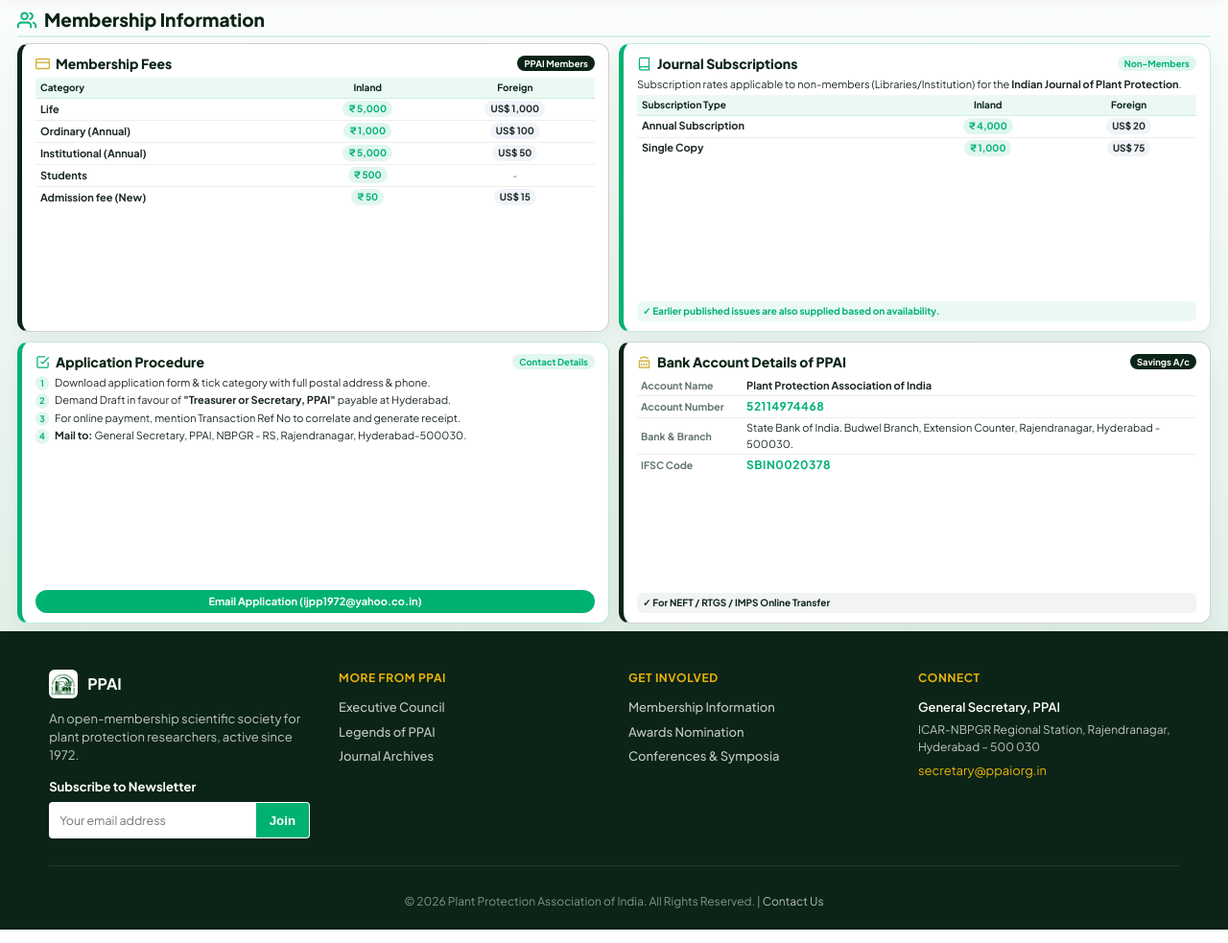
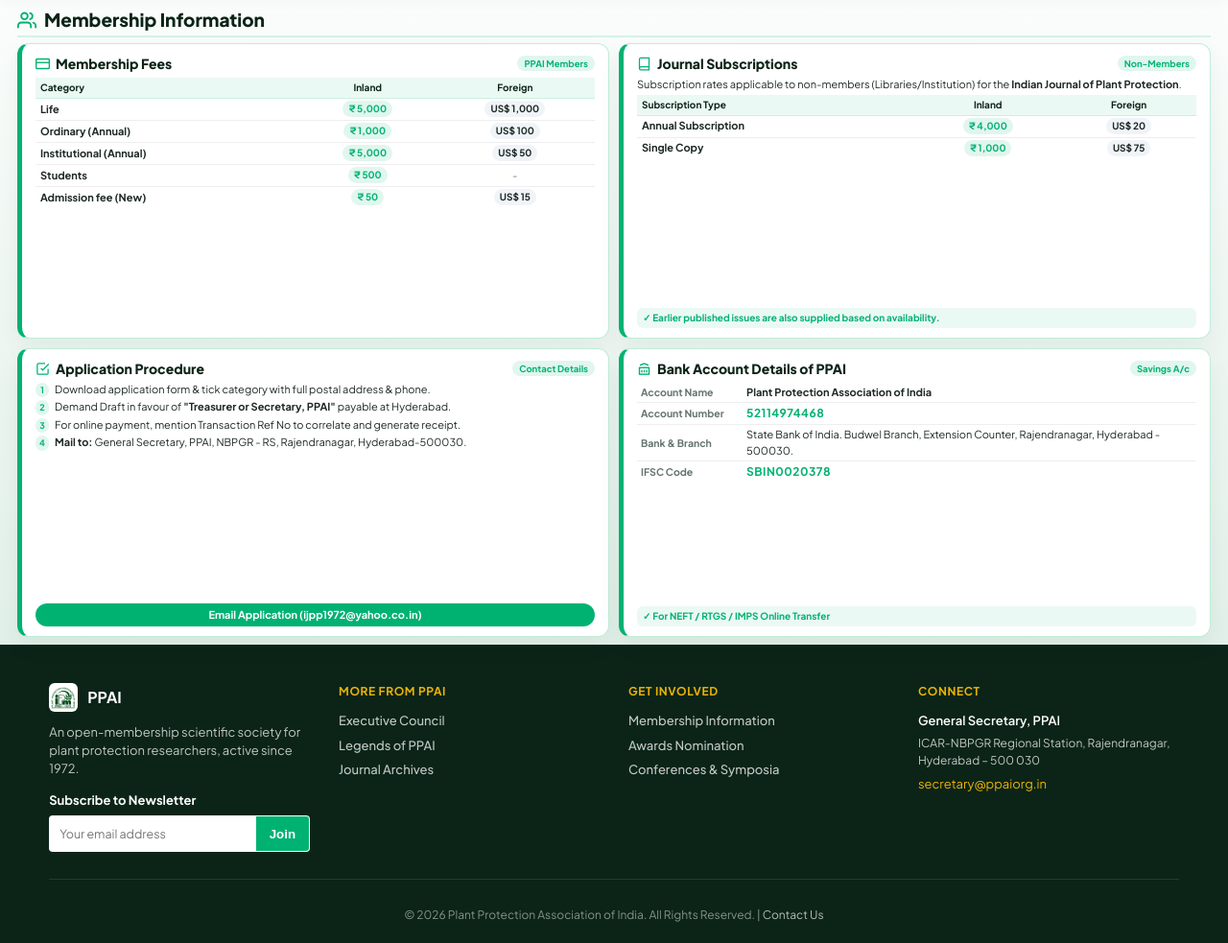
Before and after one commit to VISHNU81003/ppai-website, a Django app: page /membership/info/ in a window 1280 px wide. Shown: the part 127-1110 px from the top of the page at 96% size. Run offline with Django 5.2, Linux system fonts and the light colour scheme; data that the repository does not hold is empty.

Commit message:
Convert all black borders and badges to unified vibrant green and calibrate height to remove footer sliver

```diff
--- a/templates/pages/membership_info.html
+++ b/templates/pages/membership_info.html
@@ -3,7 +3,7 @@
 {% block title %}Membership Information — Plant Protection Association of India{% endblock %}
 
 {% block content %}
-<div class="container inner-section" style="padding: 6px 18px 8px 18px; margin-bottom: 0px; border-radius: 14px; display: flex; flex-direction: column; min-height: calc(100vh - 142px); box-sizing: border-box;">
+<div class="container inner-section" style="padding: 6px 18px 8px 18px; margin-bottom: 0px; border-radius: 14px; display: flex; flex-direction: column; min-height: calc(100vh - 128px); box-sizing: border-box;">
   <!-- Title Bar -->
   <div class="inner-title-bar" style="margin-bottom: 6px; padding-bottom: 2px; flex-shrink: 0;">
     <h1 style="font-size: 19px; font-weight: 800; color: var(--deep-forest); margin: 0; display: flex; align-items: center; gap: 8px;">
@@ -12,18 +12,18 @@
     </h1>
   </div>
 
-  <!-- 4-Card Grid Dashboard (Fills remaining screen height perfectly to the fold) -->
+  <!-- 4-Card Grid Dashboard (All unified vibrant green styling, zero black shades) -->
   <div style="display: grid; grid-template-columns: 1fr 1fr; gap: 10px; flex-grow: 1; align-items: stretch; margin-bottom: 0px;">
 
-    <!-- Card 1: Membership Fees -->
-    <div style="background: #FFFFFF; border: 1px solid rgba(11, 36, 23, 0.2); border-left: 5px solid var(--deep-forest); border-radius: 12px; padding: 10px 14px; box-shadow: var(--shadow-soft); display: flex; flex-direction: column; justify-content: space-between;">
+    <!-- Card 1: Membership Fees (Unified Green) -->
+    <div style="background: #FFFFFF; border: 1px solid rgba(0, 178, 114, 0.25); border-left: 5px solid var(--vibrant-green); border-radius: 12px; padding: 10px 14px; box-shadow: var(--shadow-soft); display: flex; flex-direction: column; justify-content: space-between;">
       <div>
         <div style="display: flex; align-items: center; justify-content: space-between; margin-bottom: 4px;">
           <h2 style="font-size: 14px; font-weight: 800; color: var(--deep-forest); margin: 0; border: none; padding: 0; display: flex; align-items: center; gap: 6px;">
-            <svg width="15" height="15" viewBox="0 0 24 24" fill="none" stroke="#D4AF37" stroke-width="2.2"><rect x="1" y="4" width="22" height="16" rx="2"/><line x1="1" y1="10" x2="23" y2="10"/></svg>
+            <svg width="15" height="15" viewBox="0 0 24 24" fill="none" stroke="var(--vibrant-green)" stroke-width="2.2"><rect x="1" y="4" width="22" height="16" rx="2"/><line x1="1" y1="10" x2="23" y2="10"/></svg>
             Membership Fees
           </h2>
-          <span class="badge-pill" style="font-size: 9.5px; padding: 1px 7px; background: var(--deep-forest); color: white;">PPAI Members</span>
+          <span class="badge-pill" style="font-size: 9.5px; padding: 1px 7px; background: rgba(0,178,114,0.12); color: var(--vibrant-green);">PPAI Members</span>
         </div>
 
         <table style="width: 100%; border-collapse: collapse; font-size: 11px; margin-top: 2px;">
@@ -65,7 +65,7 @@
       </div>
     </div>
 
-    <!-- Card 2: Journal Subscription -->
+    <!-- Card 2: Journal Subscription (Unified Green) -->
     <div style="background: #FFFFFF; border: 1px solid rgba(0, 178, 114, 0.25); border-left: 5px solid var(--vibrant-green); border-radius: 12px; padding: 10px 14px; box-shadow: var(--shadow-soft); display: flex; flex-direction: column; justify-content: space-between;">
       <div>
         <div style="display: flex; align-items: center; justify-content: space-between; margin-bottom: 4px;">
@@ -110,7 +110,7 @@
       </div>
     </div>
 
-    <!-- Card 3: Application Procedure (Step-by-Step) -->
+    <!-- Card 3: Application Procedure (Unified Green) -->
     <div style="background: #FFFFFF; border: 1px solid rgba(0, 178, 114, 0.25); border-left: 5px solid var(--vibrant-green); border-radius: 12px; padding: 10px 14px; box-shadow: var(--shadow-soft); display: flex; flex-direction: column; justify-content: space-between;">
       <div>
         <div style="display: flex; align-items: center; justify-content: space-between; margin-bottom: 4px;">
@@ -148,15 +148,15 @@
       </div>
     </div>
 
-    <!-- Card 4: Bank Details for Remittance -->
-    <div style="background: #FFFFFF; border: 1px solid rgba(11, 36, 23, 0.2); border-left: 5px solid var(--deep-forest); border-radius: 12px; padding: 10px 14px; box-shadow: var(--shadow-soft); display: flex; flex-direction: column; justify-content: space-between;">
+    <!-- Card 4: Bank Details for Remittance (Unified Green) -->
+    <div style="background: #FFFFFF; border: 1px solid rgba(0, 178, 114, 0.25); border-left: 5px solid var(--vibrant-green); border-radius: 12px; padding: 10px 14px; box-shadow: var(--shadow-soft); display: flex; flex-direction: column; justify-content: space-between;">
       <div>
         <div style="display: flex; align-items: center; justify-content: space-between; margin-bottom: 4px;">
           <h2 style="font-size: 14px; font-weight: 800; color: var(--deep-forest); margin: 0; border: none; padding: 0; display: flex; align-items: center; gap: 6px;">
-            <svg width="15" height="15" viewBox="0 0 24 24" fill="none" stroke="#D4AF37" stroke-width="2.2"><path d="M3 21h18"/><path d="M3 10h18"/><path d="M5 6l7-3 7 3"/><path d="M4 10v11"/><path d="M20 10v11"/><path d="M8 14v4"/><path d="M12 14v4"/><path d="M16 14v4"/></svg>
+            <svg width="15" height="15" viewBox="0 0 24 24" fill="none" stroke="var(--vibrant-green)" stroke-width="2.2"><path d="M3 21h18"/><path d="M3 10h18"/><path d="M5 6l7-3 7 3"/><path d="M4 10v11"/><path d="M20 10v11"/><path d="M8 14v4"/><path d="M12 14v4"/><path d="M16 14v4"/></svg>
             Bank Account Details of PPAI
           </h2>
-          <span class="badge-pill" style="font-size: 9.5px; padding: 1px 7px; background: var(--deep-forest); color: white;">Savings A/c</span>
+          <span class="badge-pill" style="font-size: 9.5px; padding: 1px 7px; background: rgba(0,178,114,0.12); color: var(--vibrant-green);">Savings A/c</span>
         </div>
 
         <table style="width: 100%; border-collapse: collapse; font-size: 11px; margin-top: 2px;">
@@ -182,7 +182,7 @@
       </div>
 
       <div style="display: flex; flex-direction: column; gap: 2px; margin-top: 4px;">
-        <div style="font-size: 10px; font-weight: 700; color: var(--deep-forest); background: rgba(11,36,23,0.05); padding: 3px 6px; border-radius: 6px;">
+        <div style="font-size: 10px; font-weight: 700; color: var(--vibrant-green); background: rgba(0,178,114,0.08); padding: 3px 6px; border-radius: 6px;">
           ✓ For NEFT / RTGS / IMPS Online Transfer
         </div>
       </div>
```
